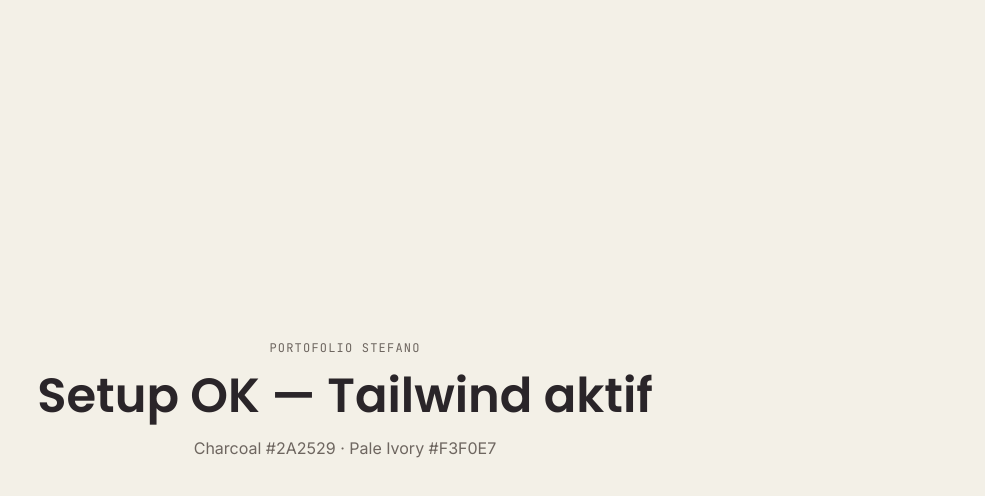
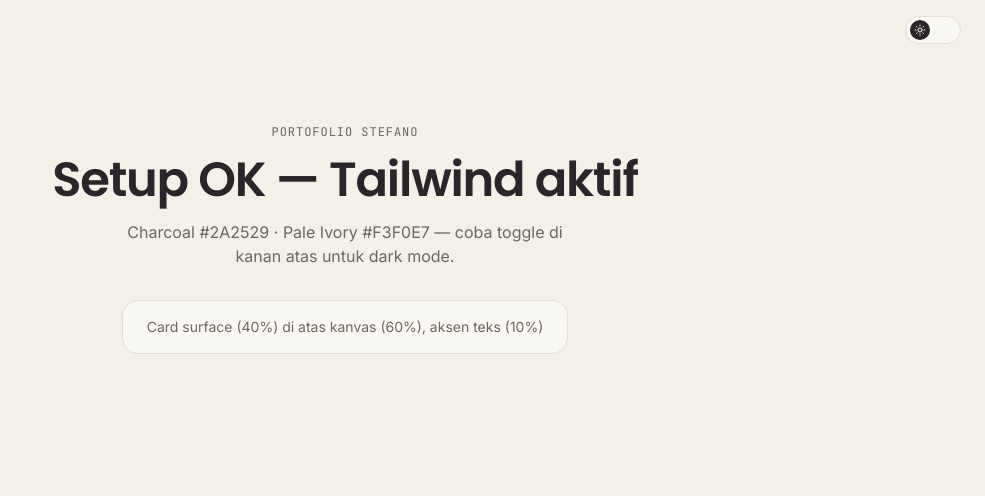
Before and after one commit to aras-SIGMA/Portofolio-stefano-2, a React (Vite) app: page / in a window 1280 px wide. Shown: the top 496 px of the page, without its empty margins (295-1280 px from the left). Built offline with nearby package versions, Linux system fonts and the light colour scheme.

Commit message:
feat: dark mode toggle with theme hook

```diff
--- a/src/App.tsx
+++ b/src/App.tsx
@@ -1,17 +1,30 @@
+import ThemeToggle from "./components/ThemeToggle";
+
 export default function App() {
   return (
-    <main className="min-h-screen flex items-center justify-center">
-      <div className="text-center">
-        <p className="font-mono text-xs tracking-widest uppercase text-text-muted">
+    <main className="min-h-screen">
+      <header className="flex items-center justify-end px-6 py-4">
+        <ThemeToggle />
+      </header>
+
+      <section className="flex flex-col items-center px-6 pt-16 text-center">
+        <p className="font-mono text-xs uppercase tracking-[0.08em] text-text-muted">
           Portofolio Stefano
         </p>
-        <h1 className="font-display text-5xl font-semibold mt-4">
+        <h1 className="mt-4 font-display text-5xl font-semibold tracking-tight">
           Setup OK — Tailwind aktif
         </h1>
-        <p className="mt-4 text-text-muted">
-          Charcoal #2A2529 · Pale Ivory #F3F0E7
+        <p className="mt-4 max-w-md text-text-muted">
+          Charcoal #2A2529 · Pale Ivory #F3F0E7 — coba toggle di kanan atas
+          untuk dark mode.
         </p>
-      </div>
+
+        <div className="mt-8 rounded-2xl border border-surface-border bg-surface-card px-6 py-4">
+          <p className="text-sm text-text-muted">
+            Card surface (40%) di atas kanvas (60%), aksen teks (10%)
+          </p>
+        </div>
+      </section>
     </main>
   );
 }
--- /dev/null
+++ b/src/components/ThemeToggle.tsx
@@ -0,0 +1,61 @@
+import { useTheme } from "../hooks/useTheme";
+
+export default function ThemeToggle() {
+  const { theme, toggle } = useTheme();
+  const isDark = theme === "dark";
+
+  return (
+    <button
+      onClick={toggle}
+      role="switch"
+      aria-checked={isDark}
+      aria-label={isDark ? "Matikan dark mode" : "Aktifkan dark mode"}
+      className="relative inline-flex h-7 w-14 shrink-0 cursor-pointer items-center rounded-full border border-surface-border bg-surface-card transition-colors duration-[250ms]"
+    >
+      <span
+        className={`inline-flex h-5 w-5 items-center justify-center rounded-full bg-primary text-primary-contrast transition-transform duration-200 ${
+          isDark ? "translate-x-8" : "translate-x-1"
+        }`}
+      >
+        {isDark ? <MoonIcon /> : <SunIcon />}
+      </span>
+    </button>
+  );
+}
+
+function SunIcon() {
+  return (
+    <svg
+      width="12"
+      height="12"
+      viewBox="0 0 24 24"
+      fill="none"
+      stroke="currentColor"
+      strokeWidth="2"
+      strokeLinecap="round"
+      strokeLinejoin="round"
+      aria-hidden="true"
+    >
+      <circle cx="12" cy="12" r="4" />
+      <path d="M12 2v2M12 20v2M4.93 4.93l1.41 1.41M17.66 17.66l1.41 1.41M2 12h2M20 12h2M6.34 17.66l-1.41 1.41M19.07 4.93l-1.41 1.41" />
+    </svg>
+  );
+}
+
+function MoonIcon() {
+  return (
+    <svg
+      width="12"
+      height="12"
+      viewBox="0 0 24 24"
+      fill="none"
+      stroke="currentColor"
+      strokeWidth="2"
+      strokeLinecap="round"
+      strokeLinejoin="round"
+      aria-hidden="true"
+    >
+      <path d="M21 12.79A9 9 0 1 1 11.21 3 7 7 0 0 0 21 12.79z" />
+    </svg>
+  );
+}
--- /dev/null
+++ b/src/hooks/useTheme.ts
@@ -0,0 +1,24 @@
+import { useEffect, useState } from "react";
+
+type Theme = "light" | "dark";
+
+function getInitialTheme(): Theme {
+  const stored = localStorage.getItem("theme");
+  if (stored === "light" || stored === "dark") return stored;
+  return window.matchMedia("(prefers-color-scheme: dark)").matches
+    ? "dark"
+    : "light";
+}
+
+export function useTheme() {
+  const [theme, setTheme] = useState<Theme>(getInitialTheme);
+
+  useEffect(() => {
+    document.documentElement.classList.toggle("dark", theme === "dark");
+    localStorage.setItem("theme", theme);
+  }, [theme]);
+
+  const toggle = () => setTheme((t) => (t === "dark" ? "light" : "dark"));
+
+  return { theme, toggle };
+}
--- a/tasks/todo.md
+++ b/tasks/todo.md
@@ -2,10 +2,10 @@
 
 ## Phase 1: Foundation
 - [x] Task 1: Setup React + Vite + Tailwind
-- [ ] Task 2: Navbar + Dark mode toggle + smooth scroll
+- [x] Task 2: Navbar + Dark mode toggle + smooth scroll
 
 ## Checkpoint 1
-- [ ] Dev server jalan, dark mode OK, struktur folder rapi
+- [x] Dev server jalan, dark mode OK, struktur folder rapi
 
 ## Phase 2: Core Sections
 - [ ] Task 3: Hero section (foto, nama, typing effect)
```
